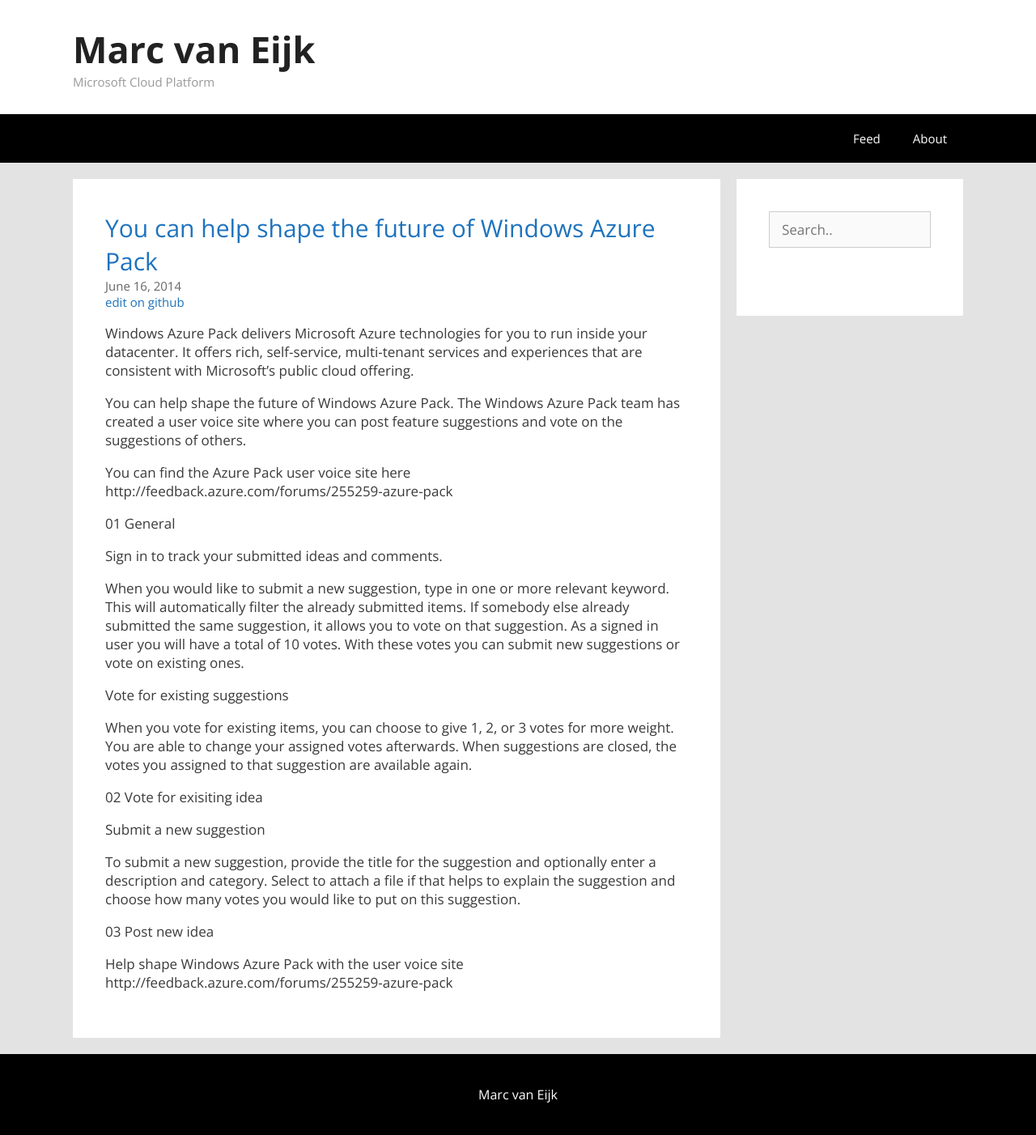
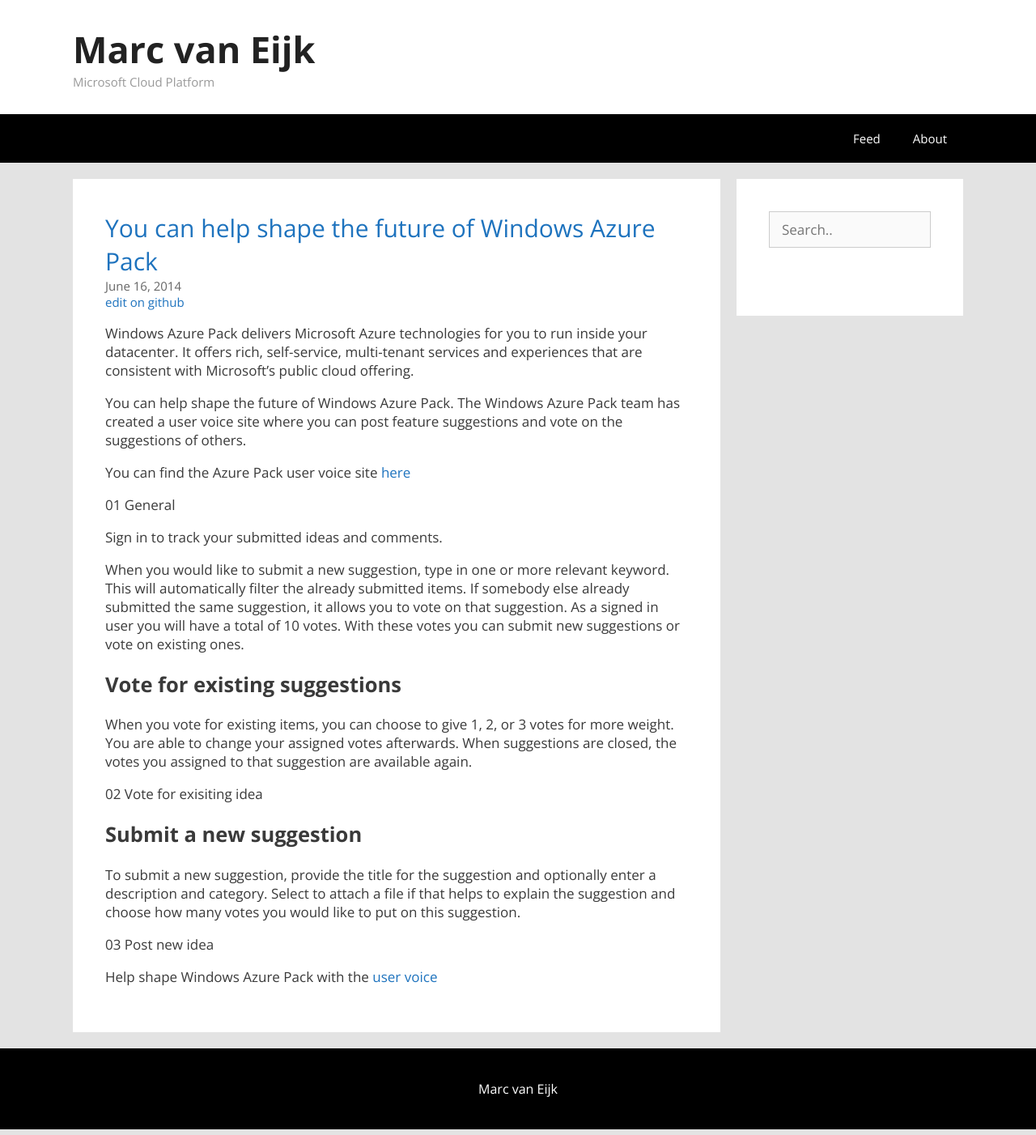
Before and after one commit to marcvaneijk/marcvaneijk.old, a Jekyll site: the page built from _posts/2014-06-16-helpshapefuture.md, in a window 1280 px wide. Shown: the whole page at 81% size. Built offline with Jekyll 4.4.1, drawn with Linux system fonts in a browser that asks for light colours; nearby versions of some CDN libraries.

Commit message:
Update 2014-06-16-helpshapefuture.md

```diff
--- a/_posts/2014-06-16-helpshapefuture.md
+++ b/_posts/2014-06-16-helpshapefuture.md
@@ -9,7 +9,7 @@ Windows Azure Pack delivers Microsoft Azure technologies for you to run inside y
 
 You can help shape the future of Windows Azure Pack. The Windows Azure Pack team has created a user voice site where you can post feature suggestions and vote on the suggestions of others.
 
-You can find the Azure Pack user voice site here http://feedback.azure.com/forums/255259-azure-pack
+You can find the Azure Pack user voice site [here](http://feedback.azure.com/forums/255259-azure-pack)
 
 01 General
 
@@ -17,16 +17,16 @@ Sign in to track your submitted ideas and comments.
 
 When you would like to submit a new suggestion, type in one or more relevant keyword. This will automatically filter the already submitted items. If somebody else already submitted the same suggestion, it allows you to vote on that suggestion. As a signed in user you will have a total of 10 votes. With these votes you can submit new suggestions or vote on existing ones.
 
-Vote for existing suggestions
+## Vote for existing suggestions
 
 When you vote for existing items, you can choose to give 1, 2, or 3 votes for more weight. You are able to change your assigned votes afterwards. When suggestions are closed, the votes you assigned to that suggestion are available again.
 
 02 Vote for exisiting idea
 
-Submit a new suggestion
+## Submit a new suggestion
 
 To submit a new suggestion, provide the title for the suggestion and optionally enter a description and category. Select to attach a file if that helps to explain the suggestion and choose how many votes you would like to put on this suggestion.
 
 03 Post new idea
 
-Help shape Windows Azure Pack with the user voice site http://feedback.azure.com/forums/255259-azure-pack
+Help shape Windows Azure Pack with the [user voice](http://feedback.azure.com/forums/255259-azure-pack)
```
